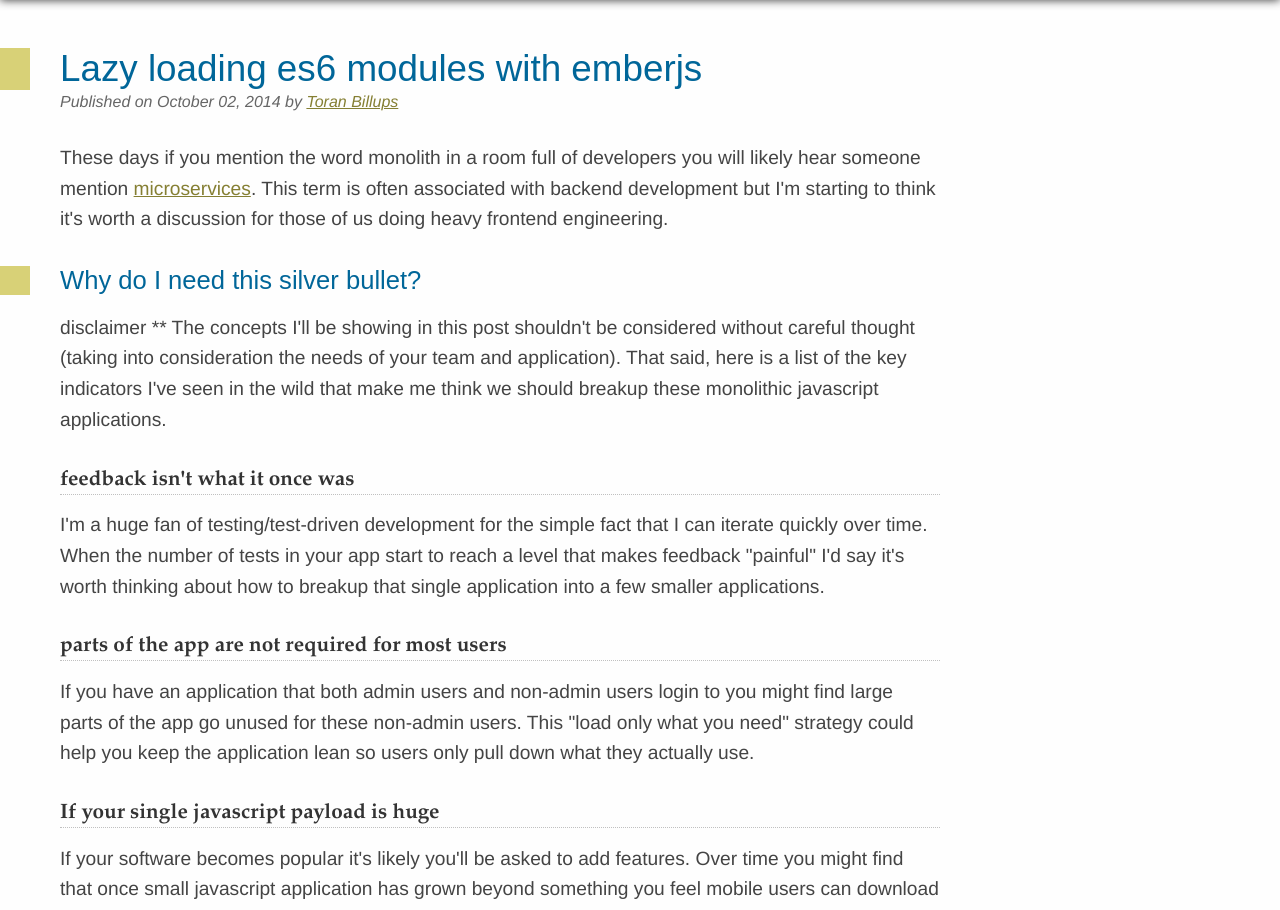
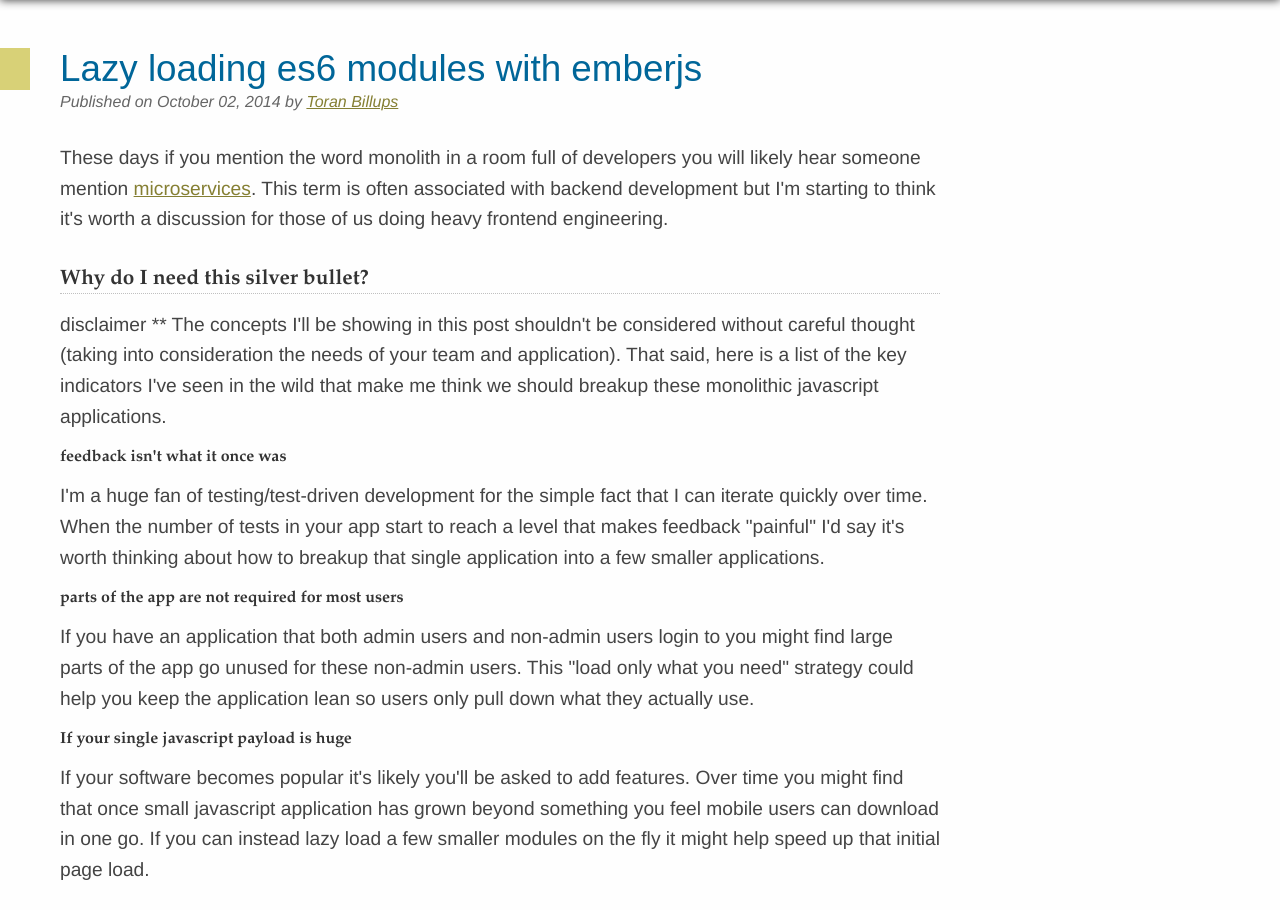
Before and after one commit to toranb/toranb.github.io, a Jekyll site: the page built from _posts/2014-10-02-Lazy-loading-es6-modules-with-emberjs.html, in a window 1280 px wide. Shown: the top 910 px of the page. Built offline with Jekyll 4.4.1, drawn with Linux system fonts in a browser that asks for light colours; Markdown is read by kramdown in place of the engine named in the settings.

Commit message:
h3/h4 rework

```diff
--- a/_posts/2014-10-02-Lazy-loading-es6-modules-with-emberjs.html
+++ b/_posts/2014-10-02-Lazy-loading-es6-modules-with-emberjs.html
@@ -7,23 +7,23 @@
 
 <p>These days if you mention the word monolith in a room full of developers you will likely hear someone mention <a href="http://martinfowler.com/articles/microservices.html">microservices</a>. This term is often associated with backend development but I'm starting to think it's worth a discussion for those of us doing heavy frontend engineering.</p>
 
-<h2>Why do I need this silver bullet?</h2>
+<h3>Why do I need this silver bullet?</h3>
 
 <p>disclaimer ** The concepts I'll be showing in this post shouldn't be considered without careful thought (taking into consideration the needs of your team and application). That said, here is a list of the key indicators I've seen in the wild that make me think we should breakup these monolithic javascript applications.</p>
 
-<h3>feedback isn't what it once was</h3>
+<h4>feedback isn't what it once was</h4>
 
 <p>I'm a huge fan of testing/test-driven development for the simple fact that I can iterate quickly over time. When the number of tests in your app start to reach a level that makes feedback "painful" I'd say it's worth thinking about how to breakup that single application into a few smaller applications.</p>
 
-<h3>parts of the app are not required for most users</h3>
+<h4>parts of the app are not required for most users</h4>
 
 <p>If you have an application that both admin users and non-admin users login to you might find large parts of the app go unused for these non-admin users. This "load only what you need" strategy could help you keep the application lean so users only pull down what they actually use.</p>
 
-<h3>If your single javascript payload is huge</h3>
+<h4>If your single javascript payload is huge</h4>
 
 <p>If your software becomes popular it's likely you'll be asked to add features. Over time you might find that once small javascript application has grown beyond something you feel mobile users can download in one go. If you can instead lazy load a few smaller modules on the fly it might help speed up that initial page load.</p>
 
-<h2>Okay, you've convinced so how can I do this?</h2>
+<h3>Okay, you've convinced so how can I do this?</h3>
 
 <p>First we need a simple ember app to get started with so we can experiment with this lazy loading concept. I've been using ES6 modules for the past year so this process will involve a simple gulp build to transpile ES6 to AMD. For this first part I've created a simple ember app with 3 commits to <a href="https://github.com/toranb/ember-lazy-loading-example">track our progress</a> as we iterate.</p>
 
@@ -45,7 +45,7 @@
 
 <p>Now when you click the link you should see the new template is dynamically loaded. Because this didn't involve any special require or custom imports we now have something to build on.</p>
 
-<h2>But what does this look like in a real app?</h2>
+<h3>But what does this look like in a real app?</h3>
 
 <p>To iterate further I created a second app I labeled <a href="https://github.com/toranb/ember-complex-lazy-loading-example">ember-complex-lazy-loading-example</a>. The first commit incorporates the dynamic model/controller/view changes listed above in step 3. The biggest difference is that this example project is much closer to what you would ship to production. I added a true gulp build to both the main and reports app (ignore the obvious duplicate in the gulpfile for now).</p>
 
```
